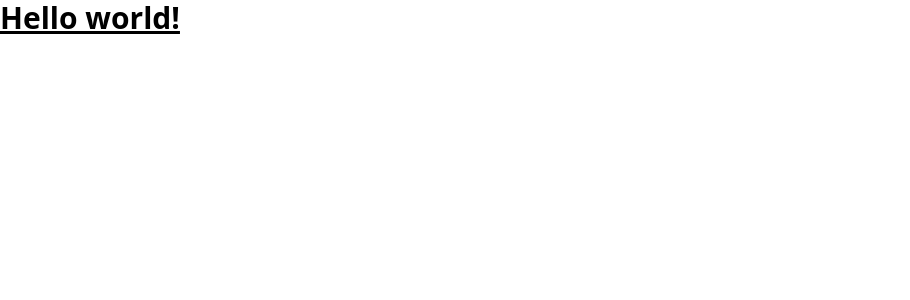
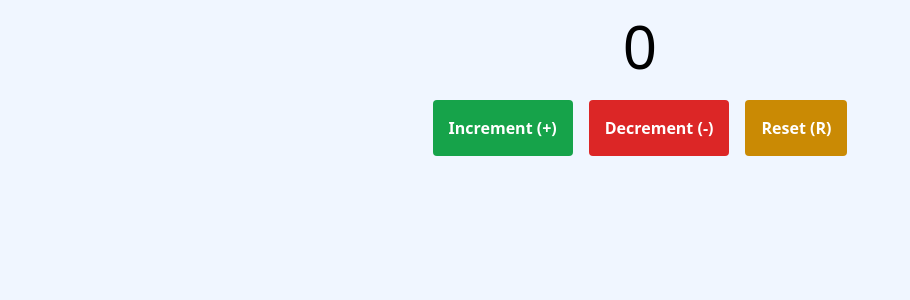
Before and after one commit to jagadeesh-k-ti/react-playground, a React (Vite) app: page / in a window 1280 px wide. Shown: the top 300 px of the page, without its empty margins (0-910 px from the left). Built offline with nearby package versions, Linux system fonts and the light colour scheme.

Commit message:
feat: Counter Component + `tailwind` dark mode.

```diff
--- a/postcss.config.cjs
+++ b/postcss.config.cjs
@@ -1,6 +1,7 @@
 module.exports = {
-    plugins: {
-      tailwindcss: {},
-      autoprefixer: {},
-    },
-}
+  plugins: {
+    "postcss-import": {},
+    tailwindcss: {},
+    autoprefixer: {},
+  },
+};
--- a/src/App.tsx
+++ b/src/App.tsx
@@ -1,7 +1,12 @@
 import "./App.css";
+import { Counter } from "./components/Counter";
 
 function App() {
-  return <h1 className="text-3xl font-bold underline">Hello world!</h1>;
+  return (
+    <>
+      <Counter />
+    </>
+  );
 }
 
 export default App;
--- /dev/null
+++ b/src/components/Counter.css
@@ -0,0 +1,6 @@
+@tailwind components;
+
+@layer components {
+    .count { @apply text-6xl m-4 }
+    .button { @apply p-4 m-2 text-white text-center rounded font-bold }
+}
--- /dev/null
+++ b/src/components/Counter.tsx
@@ -0,0 +1,28 @@
+import { useImmer } from "use-immer";
+import "./Counter.css";
+
+export const Counter = () => {
+  const [count, setCount] = useImmer(0);
+  return (
+    <div className="flex flex-col items-center justify-center">
+      <h1 className="count">{count}</h1>
+      <div>
+        <button
+          onClick={() => setCount(count + 1)}
+          className="button bg-green-600"
+        >
+          Increment (+)
+        </button>
+        <button
+          onClick={() => setCount(count - 1)}
+          className="button bg-red-600"
+        >
+          Decrement (-)
+        </button>
+        <button onClick={() => setCount(0)} className="button bg-yellow-600">
+          Reset (R)
+        </button>
+      </div>
+    </div>
+  );
+};
--- a/src/index.css
+++ b/src/index.css
@@ -1,3 +1,7 @@
 @tailwind base;
 @tailwind components;
 @tailwind utilities;
+
+@layer base {
+    html { @apply dark:text-white bg-[#f0f6ff] dark:bg-gray-900 }
+}
--- a/tailwind.config.js
+++ b/tailwind.config.js
@@ -1,8 +1,9 @@
 /** @type {import('tailwindcss').Config} */
 export default {
-  content: ["index.html" ,"./src/**/*.{js,jsx,ts,tsx}"],
+  content: ["index.html", "./src/**/*.{js,jsx,ts,tsx}"],
+  darkMode: "media",
   theme: {
     extend: {},
   },
   plugins: [],
-}
+};
```
